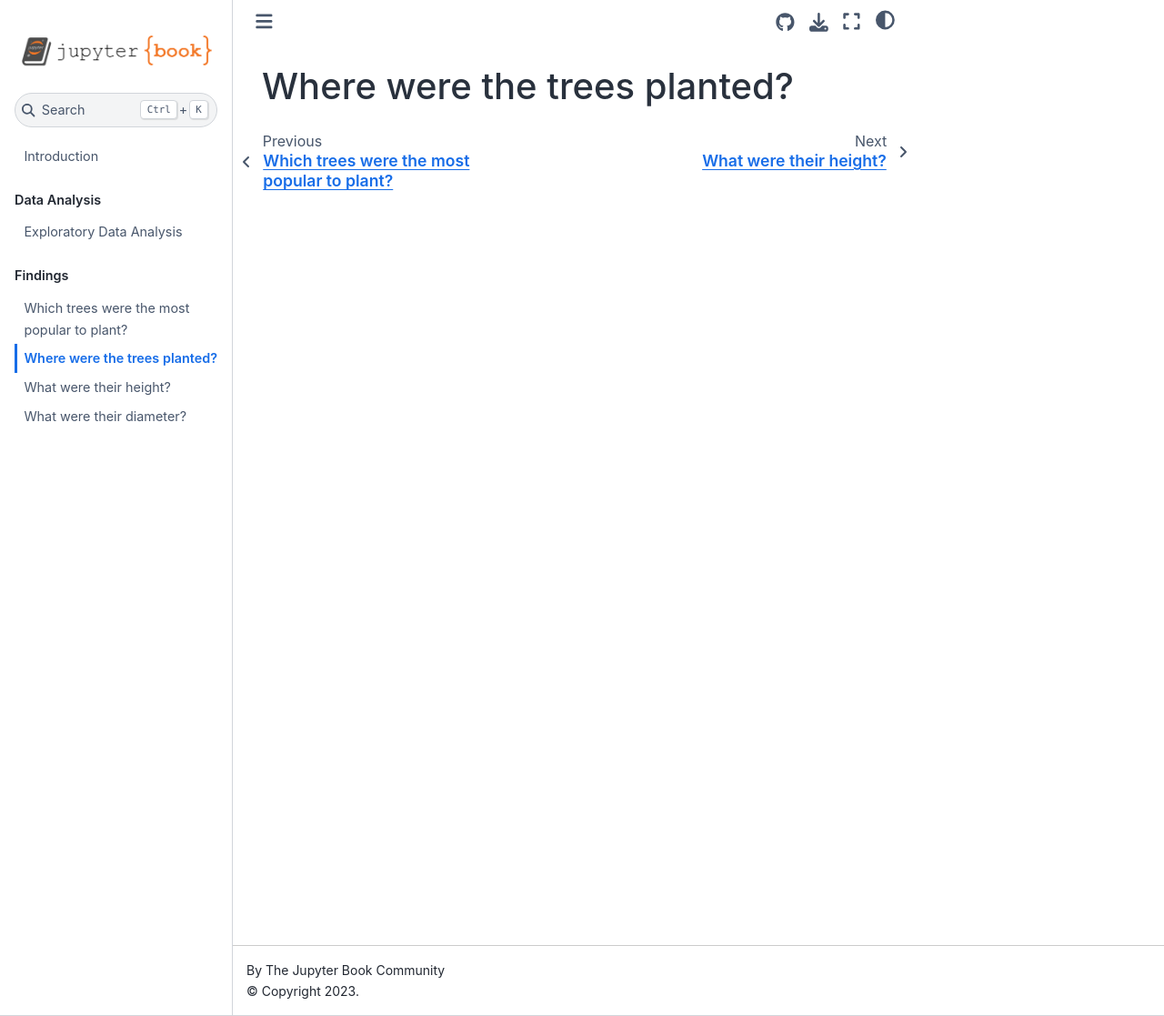
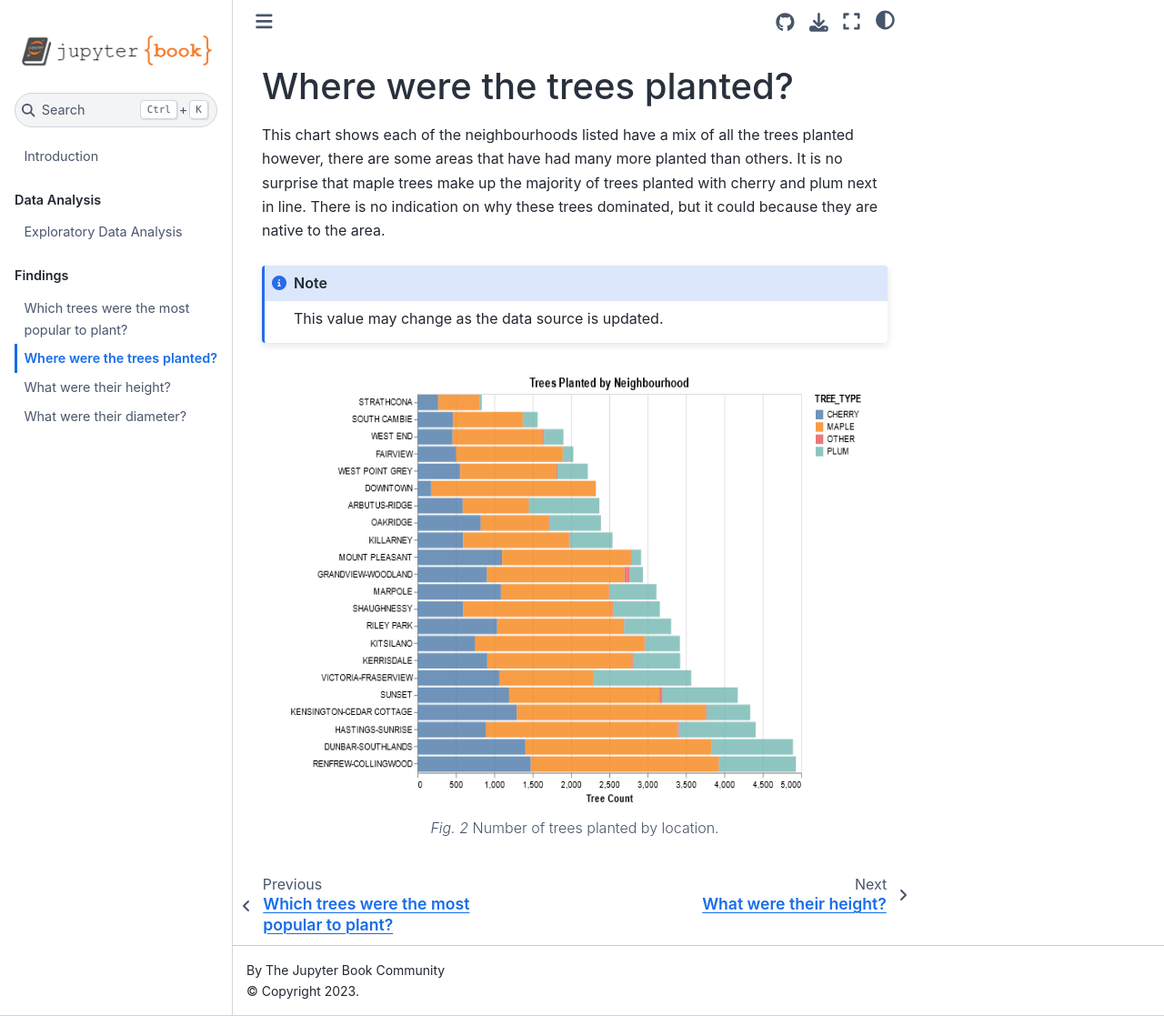
Before and after one commit to klew-pdot/fptrees, a Jupyter Book: the page built from doc/location.md, in a window 1280 px wide and 1117 px high. Shown: the whole window at 91% size. Built offline with Jupyter Book 1.0.4 settings and Sphinx 7.4.7 and the Sphinx Book theme 1.1.4, drawn with Linux system fonts in a browser that asks for light colours; pages that are not in the unit, such as notebooks, are missing from menus.

Commit message:
location file update

````diff
--- a/doc/location.md
+++ b/doc/location.md
@@ -1 +1,17 @@
 # Where were the trees planted?
+
+This chart shows each of the neighbourhoods listed have a mix of all the trees planted however, there are some areas that have had many more planted than others. It is no surprise that maple trees make up the majority of trees planted with cherry and plum next in line. There is no indication on why these trees dominated, but it could because they are native to the area.
+
+```{note}
+This value may change as the data source is updated.
+```
+
+
+```{figure} https://github.com/klew-pdot/fptrees/blob/main/images/location.png?raw=true
+---
+height: 478px
+width: 635px
+name: trees_planted_by_location
+---
+Number of trees planted by location.
+```
````
